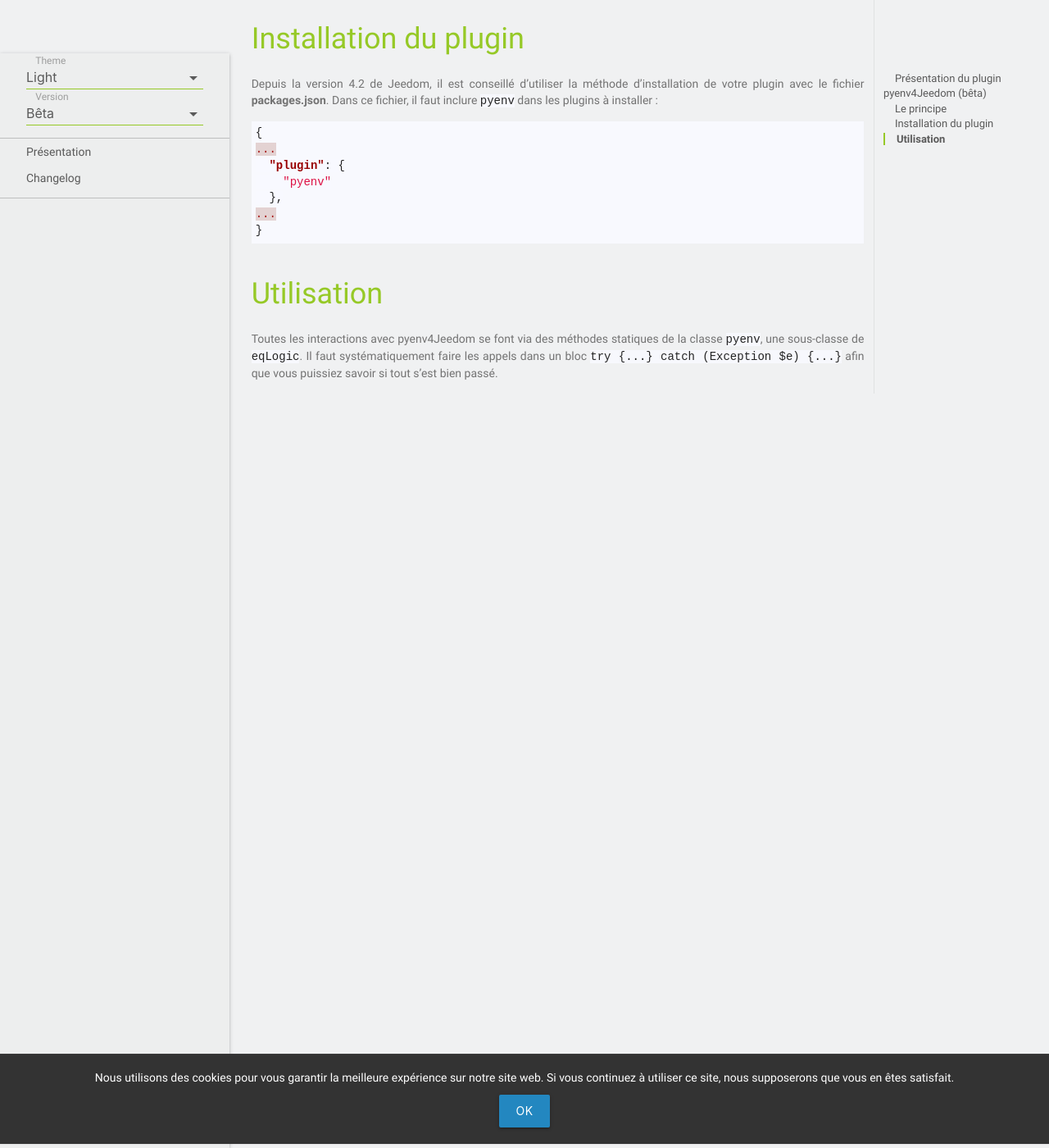
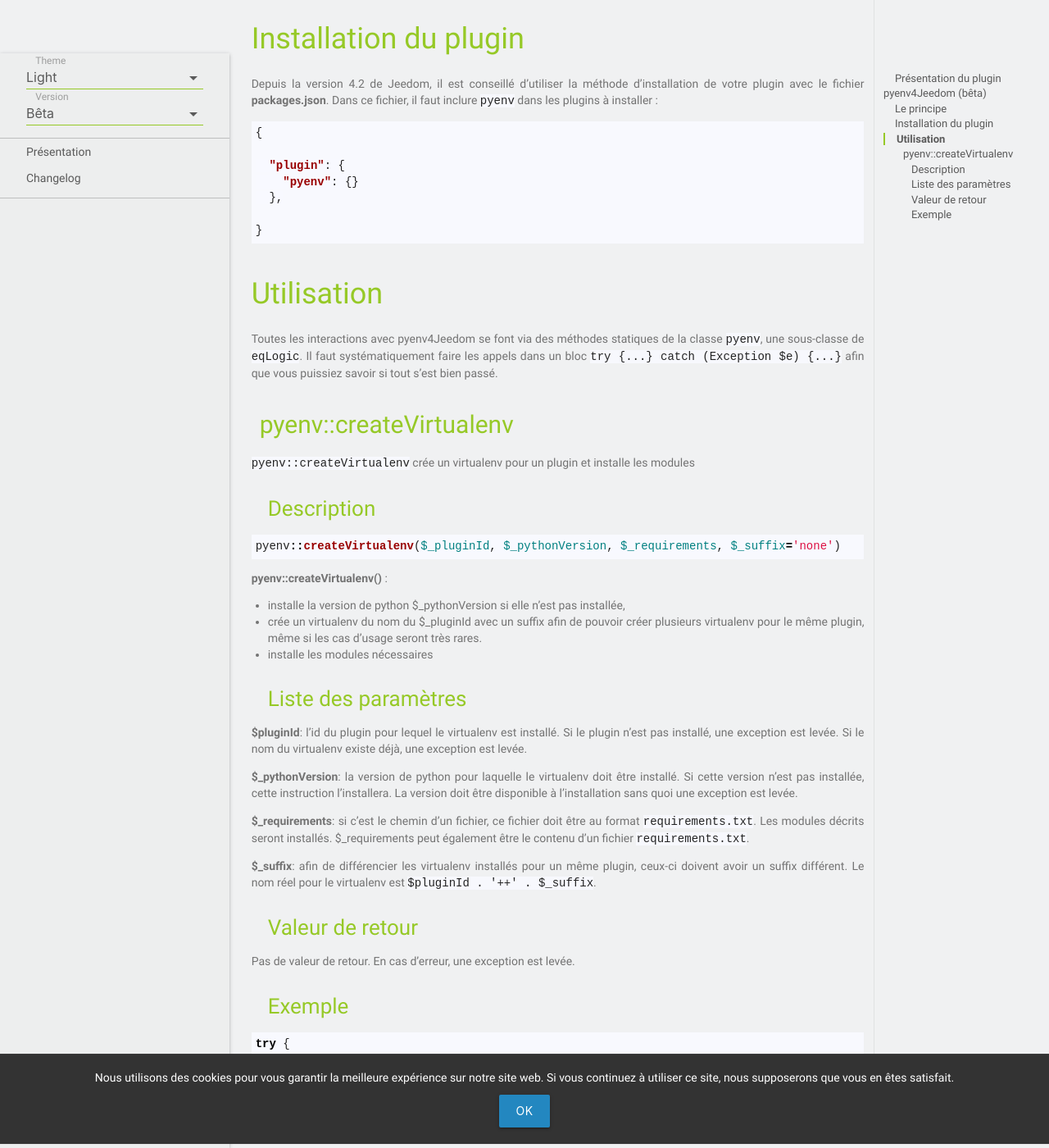
Before and after one commit to pifou25/pyenv4Jeedom, a Jekyll site: the page built from docs/fr_FR/beta/index.md, in a window 1280 px wide and 1400 px high, scrolled down 506 px. Shown: the whole window at 82% size. Built offline with Jekyll 4.4.1, drawn with Linux system fonts in a browser that asks for light colours; emoji names are drawn with the system emoji font; our own code applies the rules of GitHub Pages for plain Markdown files.

Commit message:
Début de doc

````diff
--- a/docs/fr_FR/beta/index.md
+++ b/docs/fr_FR/beta/index.md
@@ -22,11 +22,11 @@ Depuis la version 4.2 de Jeedom, il est conseillé d'utiliser la méthode d'inst
 **packages.json**. Dans ce fichier, il faut inclure `pyenv` dans les plugins à installer :
 ```json
 {
-...
+
   "plugin": {
-    "pyenv"
+    "pyenv": {}
   },
-...
+
 }
 ```
 
@@ -35,3 +35,48 @@ Depuis la version 4.2 de Jeedom, il est conseillé d'utiliser la méthode d'inst
 Toutes les interactions avec pyenv4Jeedom se font via des méthodes statiques de la classe `pyenv`, une sous-classe de
 `eqLogic`. Il faut systématiquement faire les appels dans un bloc `try {...} catch (Exception $e) {...}` afin que vous
 puissiez savoir si tout s'est bien passé.
+
+## pyenv::createVirtualenv
+
+`pyenv::createVirtualenv` crée un virtualenv pour un plugin et installe les modules
+
+### Description
+
+```php
+pyenv::createVirtualenv($_pluginId, $_pythonVersion, $_requirements, $_suffix='none')
+```
+
+**pyenv::createVirtualenv()** :
+- installe la version de python $_pythonVersion si elle n'est pas installée,
+- crée un virtualenv du nom du $_pluginId avec un suffix afin de pouvoir créer plusieurs virtualenv pour le même
+plugin, même si les cas d'usage seront très rares.
+- installe les modules nécessaires
+
+### Liste des paramètres
+
+**$pluginId**: l'id du plugin pour lequel le virtualenv est installé. Si le plugin n'est pas installé, une exception
+est levée. Si le nom du virtualenv existe déjà, une exception est levée.
+
+**$_pythonVersion**: la version de python pour laquelle le virtualenv doit être installé. Si cette version n'est pas
+installée, cette instruction l'installera. La version doit être disponible à l'installation sans quoi une exception est
+levée.
+
+**$_requirements**: si c'est le chemin d'un fichier, ce fichier doit être au format `requirements.txt`. Les modules
+décrits seront installés. $_requirements peut également être le contenu d'un fichier `requirements.txt`.
+
+**$_suffix**: afin de différencier les virtualenv installés pour un même plugin, ceux-ci doivent avoir un suffix
+différent. Le nom réel pour le virtualenv est `$pluginId . '++' . $_suffix`.
+
+### Valeur de retour
+
+Pas de valeur de retour. En cas d'erreur, une exception est levée.
+
+### Exemple
+
+```php
+try {
+  pyenv::createVirtualenv('mymodbus', '3.12.2', 'pymodbus==3.2.2');
+} catch (Exception $e) {
+
+}
+```
````
